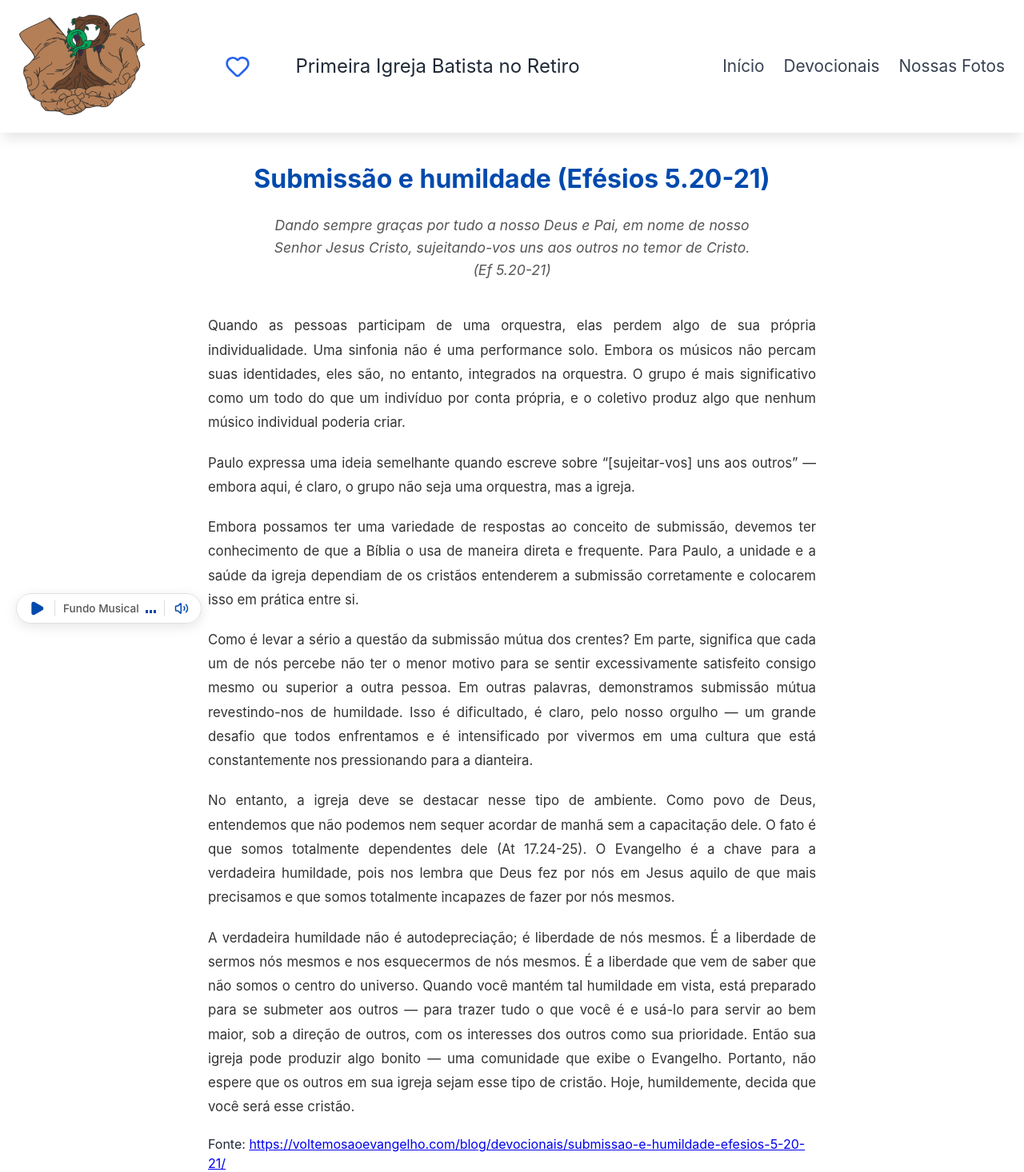
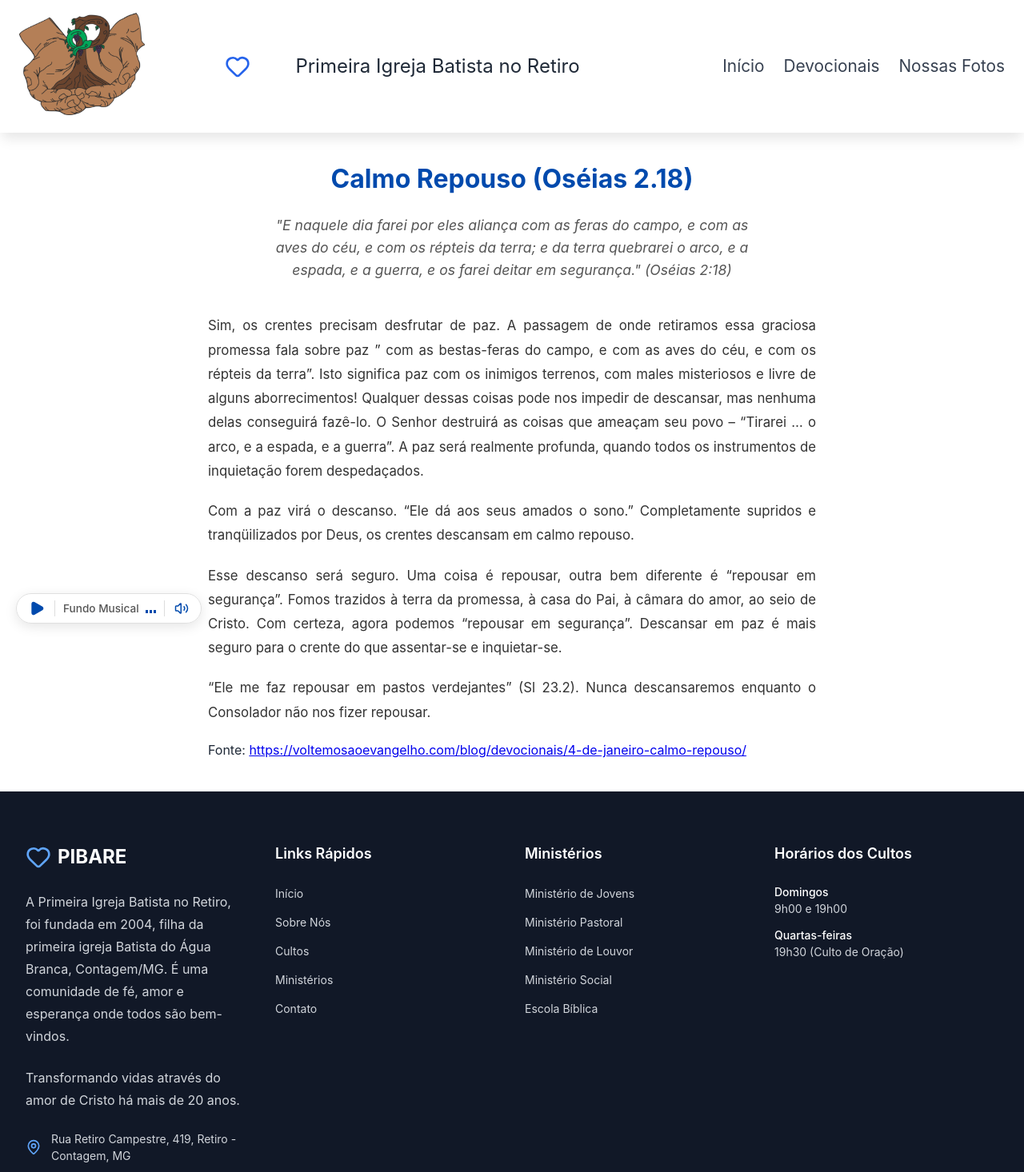
Before and after one commit to ithanamaral/pibare_new, a React (Vite) app: page /devotionals in a window 1280 px wide. Shown: the top 1466 px of the page at 80% size. Built offline with nearby package versions, Linux system fonts and the light colour scheme.

Commit message:
atualiza devocional

```diff
--- a/src/components/devotionals.jsx
+++ b/src/components/devotionals.jsx
@@ -5,73 +5,51 @@ function Devotionals() {
   return (
     <>
       <main className="devotionals">
-        <h1>Submissão e humildade (Efésios 5.20-21)</h1>
+        <h1>Calmo Repouso (Oséias 2.18)</h1>
         <p className="reflexao">
-          Dando sempre graças por tudo a nosso Deus e Pai, em nome de nosso
-          Senhor Jesus Cristo, sujeitando-vos uns aos outros no temor de Cristo.
-          (Ef 5.20-21)
+          "E naquele dia farei por eles aliança com as feras do campo, e com as
+          aves do céu, e com os répteis da terra; e da terra quebrarei o arco, e
+          a espada, e a guerra, e os farei deitar em segurança." (Oséias 2:18)
         </p>
         <section className="text">
           <p className="texto">
-            Quando as pessoas participam de uma orquestra, elas perdem algo de
-            sua própria individualidade. Uma sinfonia não é uma performance
-            solo. Embora os músicos não percam suas identidades, eles são, no
-            entanto, integrados na orquestra. O grupo é mais significativo como
-            um todo do que um indivíduo por conta própria, e o coletivo produz
-            algo que nenhum músico individual poderia criar.
+            Sim, os crentes precisam desfrutar de paz. A passagem de onde
+            retiramos essa graciosa promessa fala sobre paz ” com as
+            bestas-feras do campo, e com as aves do céu, e com os répteis da
+            terra”. Isto significa paz com os inimigos terrenos, com males
+            misteriosos e livre de alguns aborrecimentos! Qualquer dessas coisas
+            pode nos impedir de descansar, mas nenhuma delas conseguirá fazê-lo.
+            O Senhor destruirá as coisas que ameaçam seu povo – “Tirarei … o
+            arco, e a espada, e a guerra”. A paz será realmente profunda, quando
+            todos os instrumentos de inquietação forem despedaçados.
           </p>
 
           <p className="texto">
-            Paulo expressa uma ideia semelhante quando escreve sobre
-            “[sujeitar-vos] uns aos outros” — embora aqui, é claro, o grupo não
-            seja uma orquestra, mas a igreja.
+            Com a paz virá o descanso. “Ele dá aos seus amados o sono.”
+            Completamente supridos e tranqüilizados por Deus, os crentes
+            descansam em calmo repouso.
           </p>
 
           <p className="texto">
-            Embora possamos ter uma variedade de respostas ao conceito de
-            submissão, devemos ter conhecimento de que a Bíblia o usa de maneira
-            direta e frequente. Para Paulo, a unidade e a saúde da igreja
-            dependiam de os cristãos entenderem a submissão corretamente e
-            colocarem isso em prática entre si.
+            Esse descanso será seguro. Uma coisa é repousar, outra bem diferente
+            é “repousar em segurança”. Fomos trazidos à terra da promessa, à
+            casa do Pai, à câmara do amor, ao seio de Cristo. Com certeza, agora
+            podemos “repousar em segurança”. Descansar em paz é mais seguro para
+            o crente do que assentar-se e inquietar-se.
           </p>
 
           <p className="texto">
-            Como é levar a sério a questão da submissão mútua dos crentes? Em
-            parte, significa que cada um de nós percebe não ter o menor motivo
-            para se sentir excessivamente satisfeito consigo mesmo ou superior a
-            outra pessoa. Em outras palavras, demonstramos submissão mútua
-            revestindo-nos de humildade. Isso é dificultado, é claro, pelo nosso
-            orgulho — um grande desafio que todos enfrentamos e é intensificado
-            por vivermos em uma cultura que está constantemente nos pressionando
-            para a dianteira.
-          </p>
-
-          <p className="texto">
-            No entanto, a igreja deve se destacar nesse tipo de ambiente. Como
-            povo de Deus, entendemos que não podemos nem sequer acordar de manhã
-            sem a capacitação dele. O fato é que somos totalmente dependentes
-            dele (At 17.24-25). O Evangelho é a chave para a verdadeira
-            humildade, pois nos lembra que Deus fez por nós em Jesus aquilo de
-            que mais precisamos e que somos totalmente incapazes de fazer por
-            nós mesmos.
-          </p>
-
-          <p className="texto">
-            A verdadeira humildade não é autodepreciação; é liberdade de nós
-            mesmos. É a liberdade de sermos nós mesmos e nos esquecermos de nós
-            mesmos. É a liberdade que vem de saber que não somos o centro do
-            universo. Quando você mantém tal humildade em vista, está preparado
-            para se submeter aos outros — para trazer tudo o que você é e usá-lo
-            para servir ao bem maior, sob a direção de outros, com os interesses
-            dos outros como sua prioridade. Então sua igreja pode produzir algo
-            bonito — uma comunidade que exibe o Evangelho. Portanto, não espere
-            que os outros em sua igreja sejam esse tipo de cristão. Hoje,
-            humildemente, decida que você será esse cristão.
+            “Ele me faz repousar em pastos verdejantes” (Sl 23.2). Nunca
+            descansaremos enquanto o Consolador não nos fizer repousar.
           </p>
           <p>
             Fonte:{" "}
-            <a href="https://voltemosaoevangelho.com/blog/devocionais/submissao-e-humildade-efesios-5-20-21/" target="_blank" className="fonte-url">
-              https://voltemosaoevangelho.com/blog/devocionais/submissao-e-humildade-efesios-5-20-21/
+            <a
+              href="https://voltemosaoevangelho.com/blog/devocionais/4-de-janeiro-calmo-repouso//"
+              target="_blank"
+              className="fonte-url"
+            >
+              https://voltemosaoevangelho.com/blog/devocionais/4-de-janeiro-calmo-repouso/
             </a>
           </p>
         </section>
```
